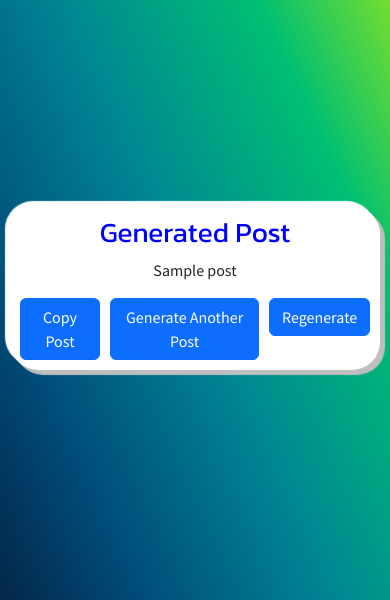
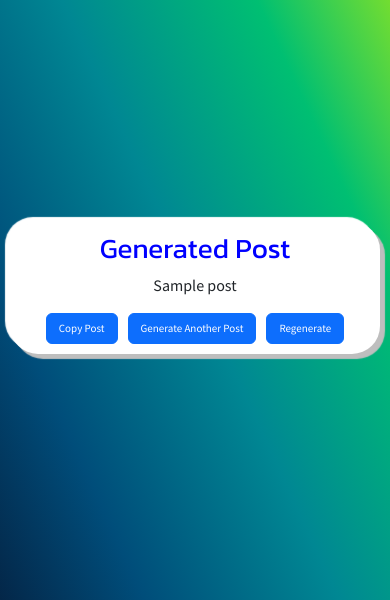
Before and after one commit to medmahfoudh/LinkedIn-Post-Generator, a Flask app: template Templates/post.html in a window 390 px wide. Shown: the part 134-734 px from the top of the page. Run offline with Flask 2, Linux system fonts and the light colour scheme; the template is opened without the code that fills it: most values are stand-ins (such as "Sample title", 1, 10 or a date in 2020).

Commit message:
22-03-023 V1

```diff
--- a/Templates/index.html
+++ b/Templates/index.html
@@ -21,7 +21,7 @@
             var alert = document.createElement("div");
             alert.innerHTML = "Post copied to clipboard!";
             alert.style.position = "fixed";
-            alert.style.top = "0";
+            alert.style.top = "1";
             alert.style.left = "50%";
             alert.style.transform = "translate(-50%, 0)";
             alert.style.backgroundColor = "green";
@@ -45,7 +45,7 @@
                 <textarea class="input-post" name="title" id="exampleFormControlTextarea1" rows="3" placeholder="What do you want to talk about....." required></textarea>
             </div>
             <div class="input-group mb-3">
-                <span class="input-group-text" id="basic-addon2">Want to specify an approximate word count for your post?</span>
+                <span class="input-group-text" id="basic-addon2">Want to specify a maximum number of words?</span>
                 <input type="text"  name="word" class="form-control" placeholder="number of words"
                  aria-label="Do you want to specify the number of words for your post?" aria-describedby="basic-addon2">
               </div>
@@ -61,7 +61,8 @@
              while also leveraging the latest advancements in AI technology. By using this website,
               we can focus on other important tasks while still maintaining an active and engaging presence
             on LinkedIn.
-          </div>
+        </div>
+        <span> &#169; <a class="copyright" href="https://m-bouna.com/" target="_blank">M_Bouna</a> 2023</span>
     </div>
     {% endblock %}
 
--- a/Templates/post.html
+++ b/Templates/post.html
@@ -11,7 +11,7 @@
         <form action="/" method="post">
             <input type="hidden" name="title" value="{{ title }}">
             <input type="hidden" name="word" value="{{ word }}">
-            <input class="btn btn-primary" type="submit" value="Regenerate">
+            <button class="btn btn-primary reg" type="submit" value="Regenerate">Regenerate</button>
         </form>
 
     </div>
--- a/main.py
+++ b/main.py
@@ -1,5 +1,6 @@
 from flask import Flask , render_template , request, redirect , url_for
 import openai
+import os
 
 app = Flask(__name__)
 
@@ -27,7 +28,7 @@ def generate_post(title , word):
         engine="text-davinci-002",
         prompt = f"I want to write a LinkedIn post that talks about me {title} , write the post in minimum {word} words.",
         # prompt=f"Write a LinkedIn post about {title} with minimum 40 words and hashtags at the end",
-        max_tokens=1024,
+        max_tokens= int(word),
         n=1,
         stop=None,
         temperature=0.7,
--- /dev/null
+++ b/requirements.txt
@@ -0,0 +1,2 @@
+flask==2.2.2
+openai==0.27.2
--- a/static/css/style.css
+++ b/static/css/style.css
@@ -65,6 +65,10 @@ h1{
     gap: 10px;
 }
 
+.copyright{
+    text-decoration: none;
+}
+
 
 
 /*RESPONSIVITY*/
@@ -72,4 +76,13 @@ h1{
     .box{
        width: 95%;
     }
+    .btns > button {
+        font-size: 11px;
+    }
+    .btns > a{
+        font-size: 11px;
+    }
+    .reg{
+        font-size: 11px !important;
+    }
 }
```
